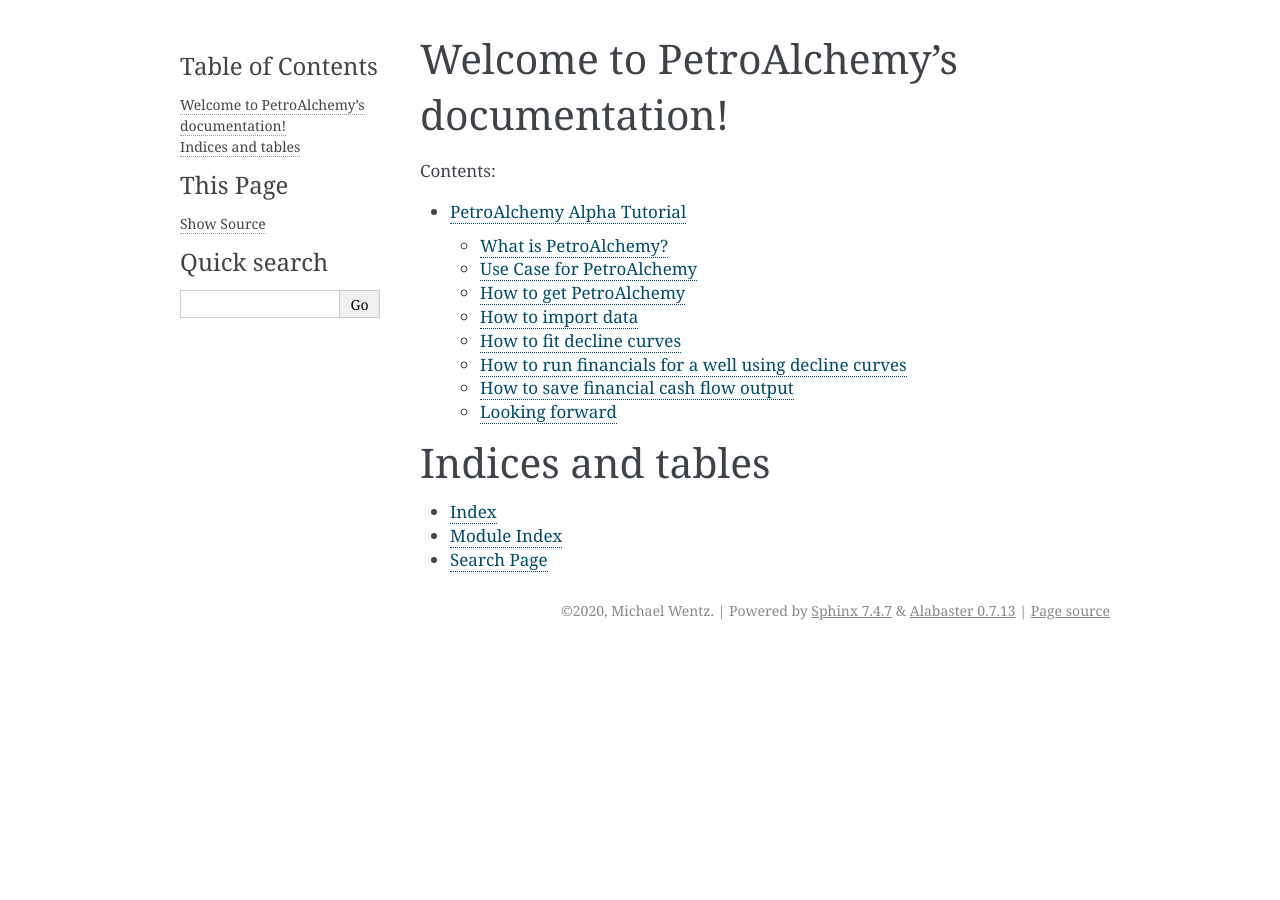
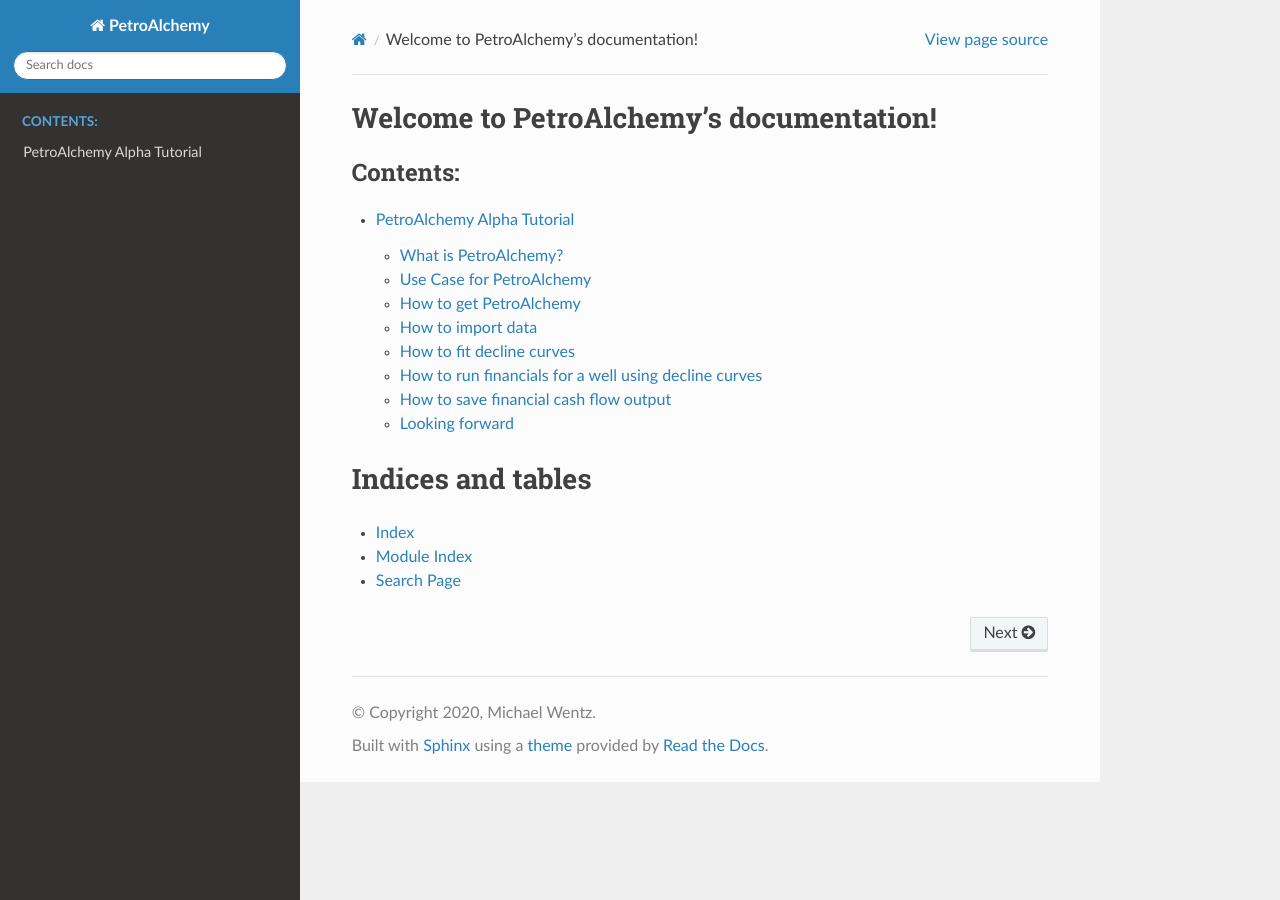
Before and after one commit to mwentzWW/PetroAlchemy, a Sphinx documentation site: the page built from docs/index.rst, in a window 1280 px wide. Built offline with Sphinx 7.4.7 and the Read the Docs theme 2.0.0, drawn with Linux system fonts in a browser that asks for light colours.

Commit message:
update theme and tutorial toc

```diff
--- a/docs/conf.py
+++ b/docs/conf.py
@@ -13,6 +13,7 @@
 # import os
 # import sys
 # sys.path.insert(0, os.path.abspath('.'))
+import sphinx_rtd_theme
 
 
 # -- Project information -----------------------------------------------------
@@ -30,7 +31,7 @@
 # Add any Sphinx extension module names here, as strings. They can be
 # extensions coming with Sphinx (named 'sphinx.ext.*') or your custom
 # ones.
-extensions = []
+extensions = ["sphinx_rtd_theme"]
 
 # Add any paths that contain templates here, relative to this directory.
 templates_path = ["_templates"]
@@ -46,7 +47,7 @@
 # The theme to use for HTML and HTML Help pages.  See the documentation for
 # a list of builtin themes.
 #
-html_theme = "alabaster"
+html_theme = "sphinx_rtd_theme"
 
 # Add any paths that contain custom static files (such as style sheets) here,
 # relative to this directory. They are copied after the builtin static files,
```
Also changed, not shown: docs/alpha_tutorial.rst (+1 -11 lines).
